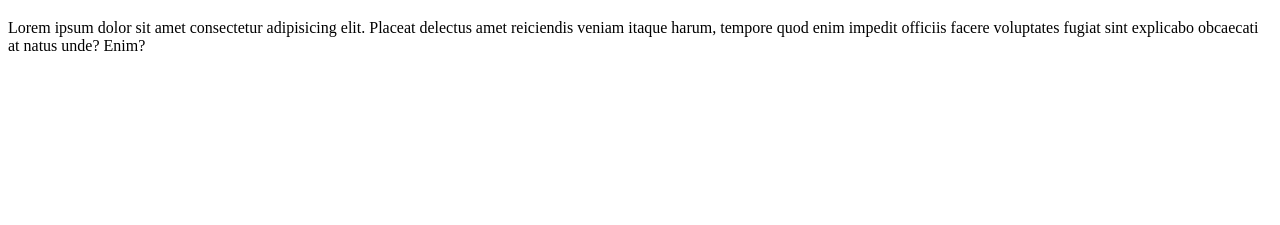
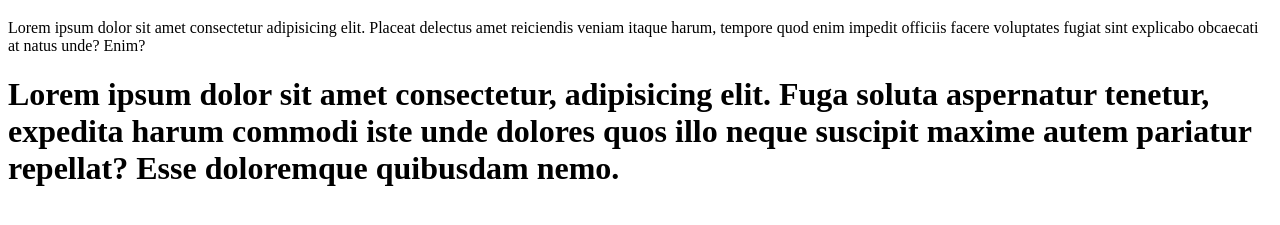
Before and after one commit to yodit22/Forked-first-repo, a plain HTML site: page index.html in a window 1280 px wide. Shown: the part 61-286 px from the top of the page. Drawn offline with Linux system fonts and the light colour scheme.

Commit message:
this is ajeb tutorial class and this is my second commit i modify index file for this project

```diff
--- a/index.html
+++ b/index.html
@@ -12,5 +12,11 @@
       amet reiciendis veniam itaque harum, tempore quod enim impedit officiis
       facere voluptates fugiat sint explicabo obcaecati at natus unde? Enim?
     </p>
+    <h1>
+      Lorem ipsum dolor sit amet consectetur, adipisicing elit. Fuga soluta
+      aspernatur tenetur, expedita harum commodi iste unde dolores quos illo
+      neque suscipit maxime autem pariatur repellat? Esse doloremque quibusdam
+      nemo.
+    </h1>
   </body>
 </html>
```
